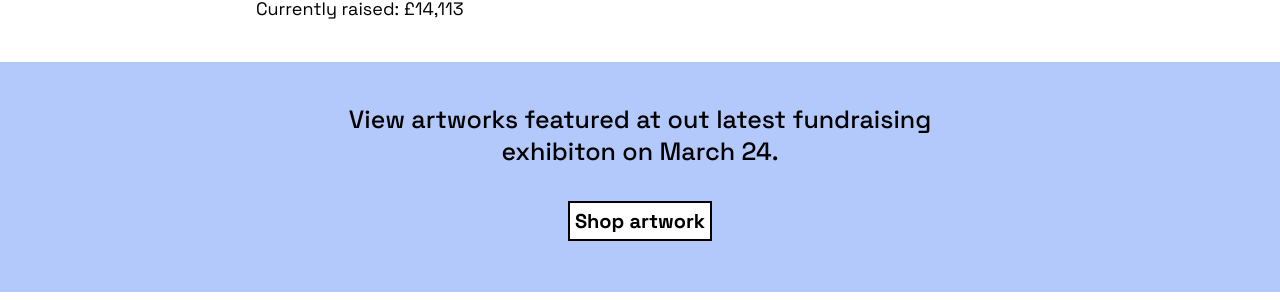
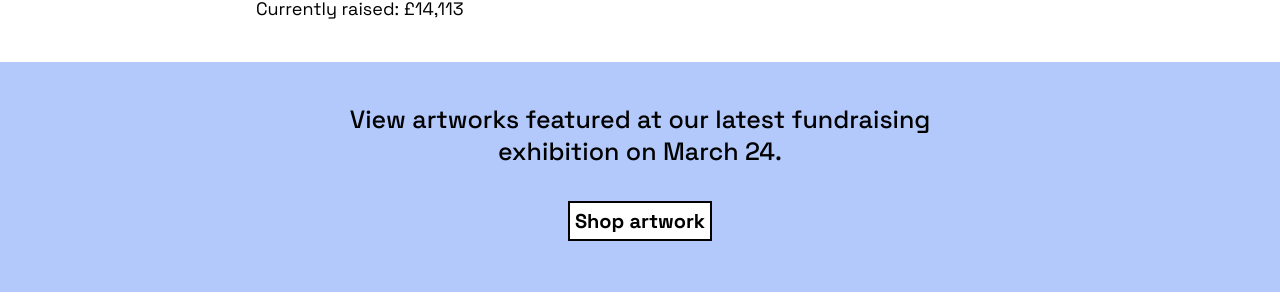
Before and after one commit to Zanemax/artists-for-ukraine, a Jekyll site: the page built from index.html, in a window 1280 px wide and 900 px high, scrolled down 323 px. Shown: the part 157-457 px from the top of the window. Built offline with Jekyll 4.4.1, drawn with Linux system fonts in a browser that asks for light colours.

Commit message:
Spelling on homepage

```diff
--- a/index.html
+++ b/index.html
@@ -247,7 +247,7 @@ Every small contribution helps at this point. If you want to help in other ways,
 
 <div class="shop-link-banner">
   <center>
-  <h2 class="shop-link-title">View artworks featured at out latest fundraising exhibiton on March 24.</h2>
+  <h2 class="shop-link-title">View artworks featured at our latest fundraising exhibition on March 24.</h2>
   <br>
   <a class="shop-link" href="/shop">Shop artwork</a>
   </center>
```
